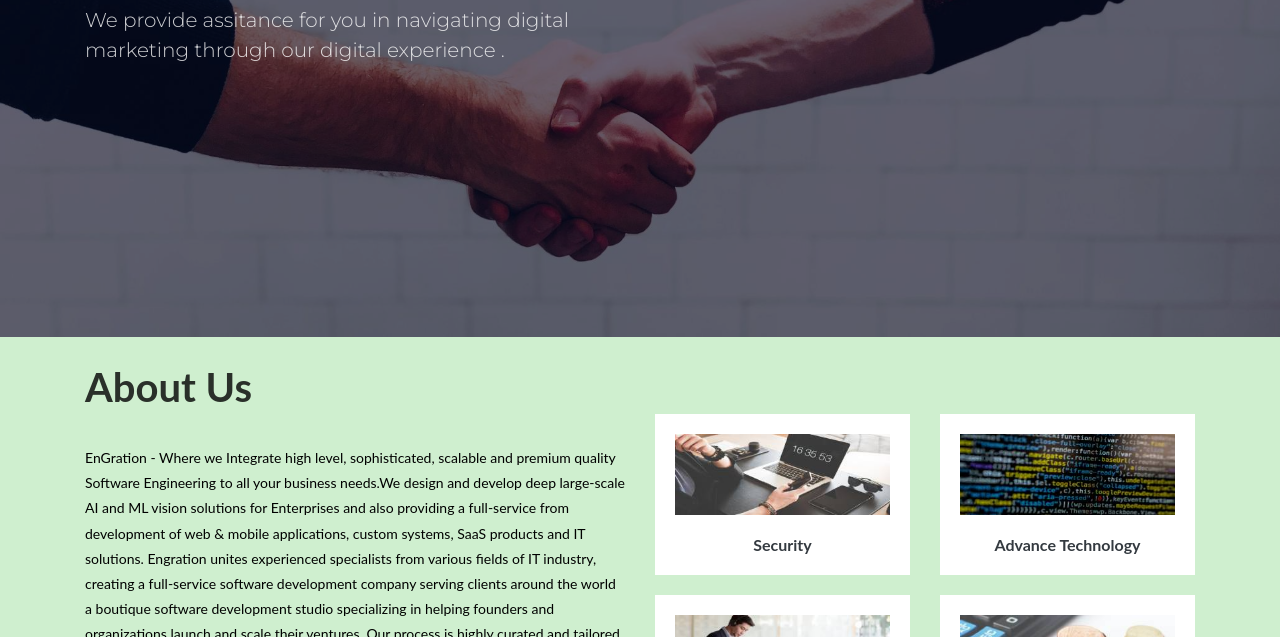
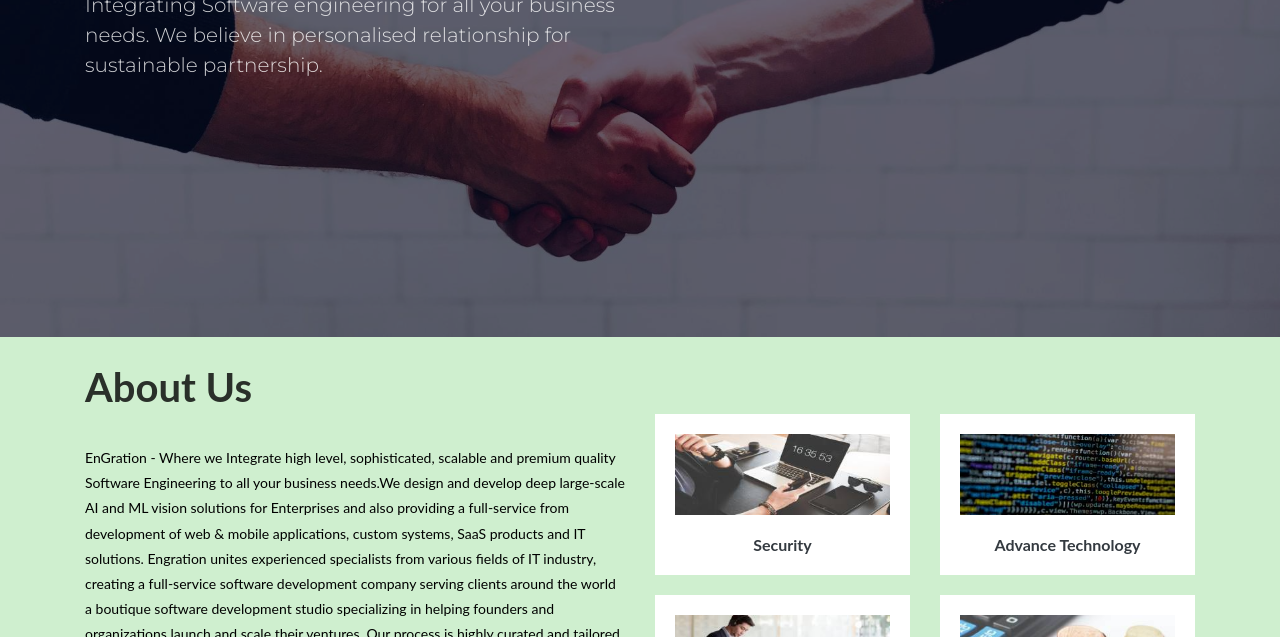
Before and after one commit to ashish7406/sagyle, a plain HTML site: page index.html in a window 1280 px wide. Shown: the part 463-1100 px from the top of the page. Drawn offline with Linux system fonts and the light colour scheme; some packages are replaced by stand-ins of ours; no server answers.

Commit message:
Add files via upload

```diff
--- a/index.html
+++ b/index.html
@@ -41,7 +41,7 @@
 		<div class="container">
 			<div class="row justify-content-between">
 				<div class="col-12 col-md d-flex align-items-center">
-					<p class="mb-0 phone"><span class="mailus">Mobile:</span> <a href="#">+1 647-544-3529</a> | <span class="mailus"></span> <a href="#">info@engration.com</a></p>
+					<p class="mb-0 phone"><span class="mailus">Mobile:</span> <a href="#">+1 647-544-3529</a> | <span class="mailus"></span> <a href="mailto:info@engration.com">info@engration.com</a></p>
 				</div>
 				<div class="col-12 col-md d-flex justify-content-md-end">
 					<div class="social-media">
@@ -87,8 +87,7 @@
 					<div class="row">
 						<div class="col-md-9">
 						<h1 class="mb-4" data-scrollax="properties: { translateY: '30%', opacity: 1.6 }">Agile Process and robust delivery for the business</h1>
-							<p  class="heading" data-scrollax="properties: { translateY: '30%', opacity: 1.6 }">We provide assitance for you in navigating digital
-							marketing through our digital experience .</p>
+							<p  class="heading" data-scrollax="properties: { translateY: '30%', opacity: 1.6 }">Integrating Software engineering for all your business needs. We believe in personalised relationship for sustainable partnership.</p>
 						</div>
 					</div>
 					<!-- <h1 class="mb-4" data-scrollax="properties: { translateY: '30%', opacity: 1.6 }">We believe in personalised relationship for sustainable partnership. -->
```
